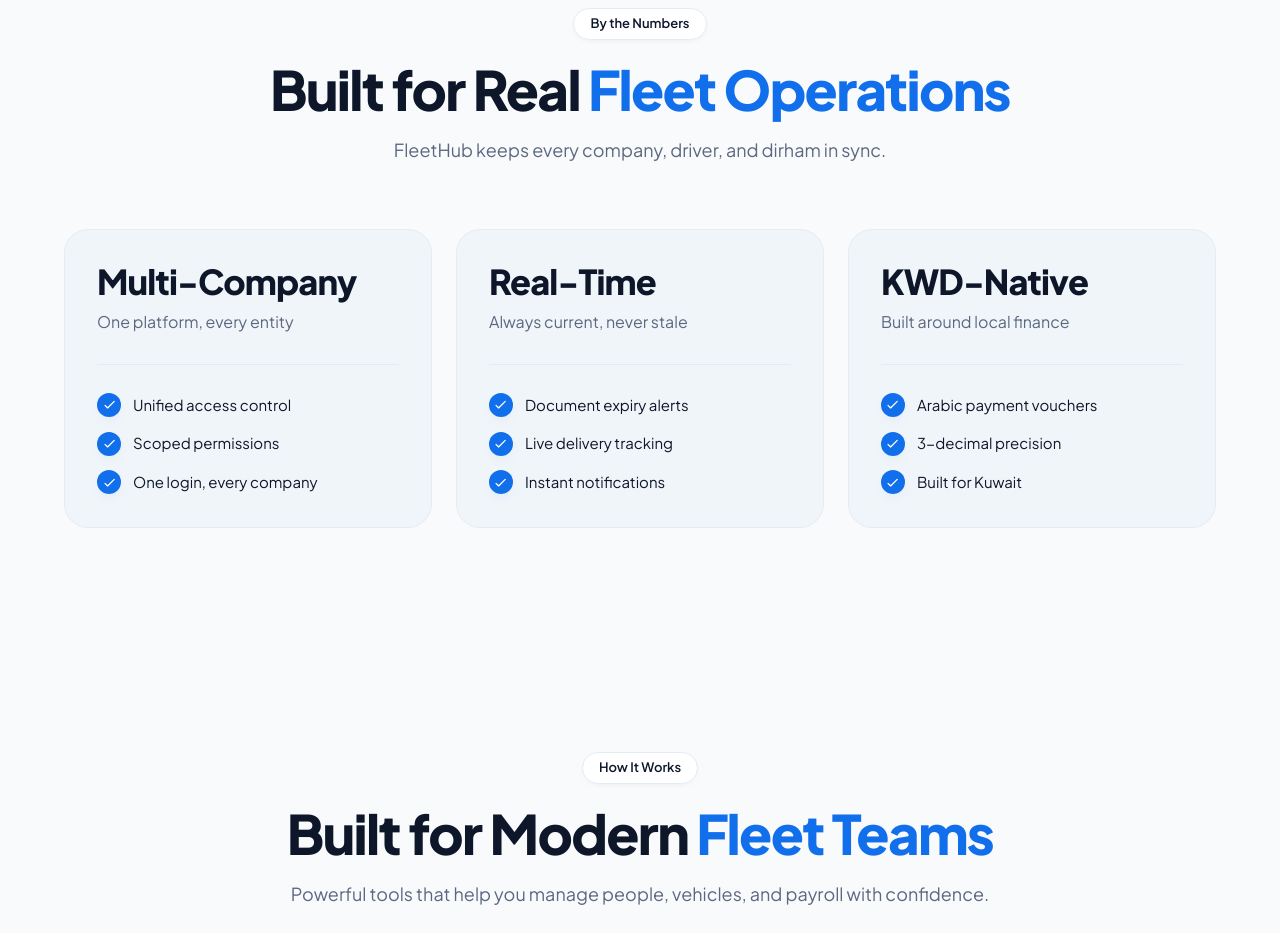
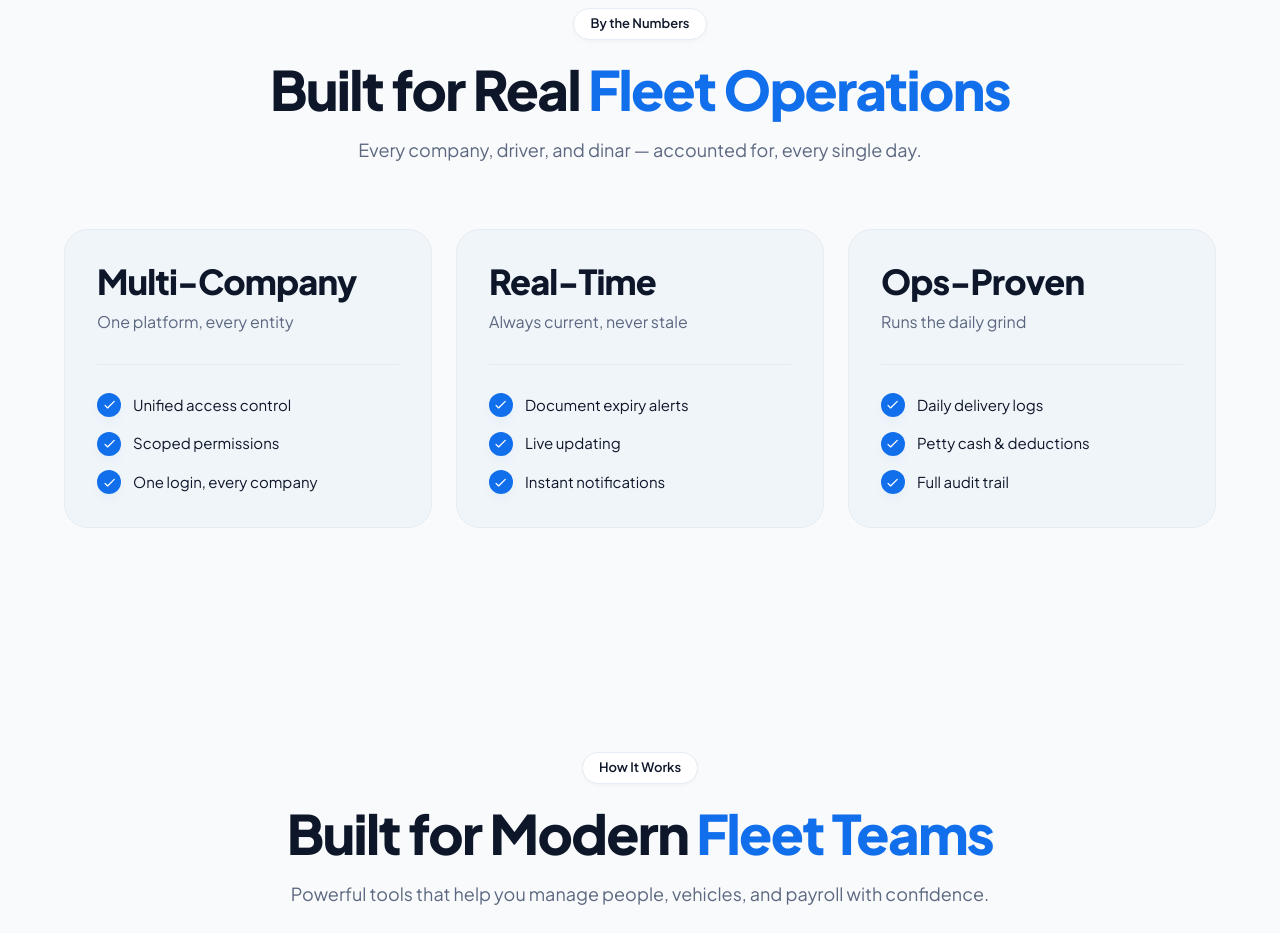
Before and after one commit to FahadAlduaij/fleethub-web, a React (Vite) app: page / in a window 1280 px wide. Shown: the part 1540-2473 px from the top of the page. Built offline with nearby package versions, Linux system fonts and the light colour scheme.

Commit message:
Third card is now Ops-Proven / "Runs the daily grind" — Daily delivery logs, Petty cash & deductions, Full audit trail. Real-Time's second bullet is "Live updating", and the section subheading reads "Every company, driver, and dinar — accounted for, every single day." Uncommitted, as you asked.

```diff
--- a/src/content.js
+++ b/src/content.js
@@ -32,7 +32,8 @@
   label: 'By the Numbers',
   headingTop: 'Built for Real',
   headingAccent: 'Fleet Operations',
-  subheading: 'FleetHub keeps every company, driver, and dirham in sync.',
+  subheading:
+    'Every company, driver, and dinar — accounted for, every single day.',
   cards: [
     {
       stat: 'Multi-Company',
@@ -48,18 +49,14 @@
       caption: 'Always current, never stale',
       points: [
         'Document expiry alerts',
-        'Live delivery tracking',
+        'Live updating',
         'Instant notifications',
       ],
     },
     {
-      stat: 'KWD-Native',
-      caption: 'Built around local finance',
-      points: [
-        'Arabic payment vouchers',
-        '3-decimal precision',
-        'Built for Kuwait',
-      ],
+      stat: 'Ops-Proven',
+      caption: 'Runs the daily grind',
+      points: ['Daily delivery logs', 'Petty cash & deductions', 'Full audit trail'],
     },
   ],
 };
```
